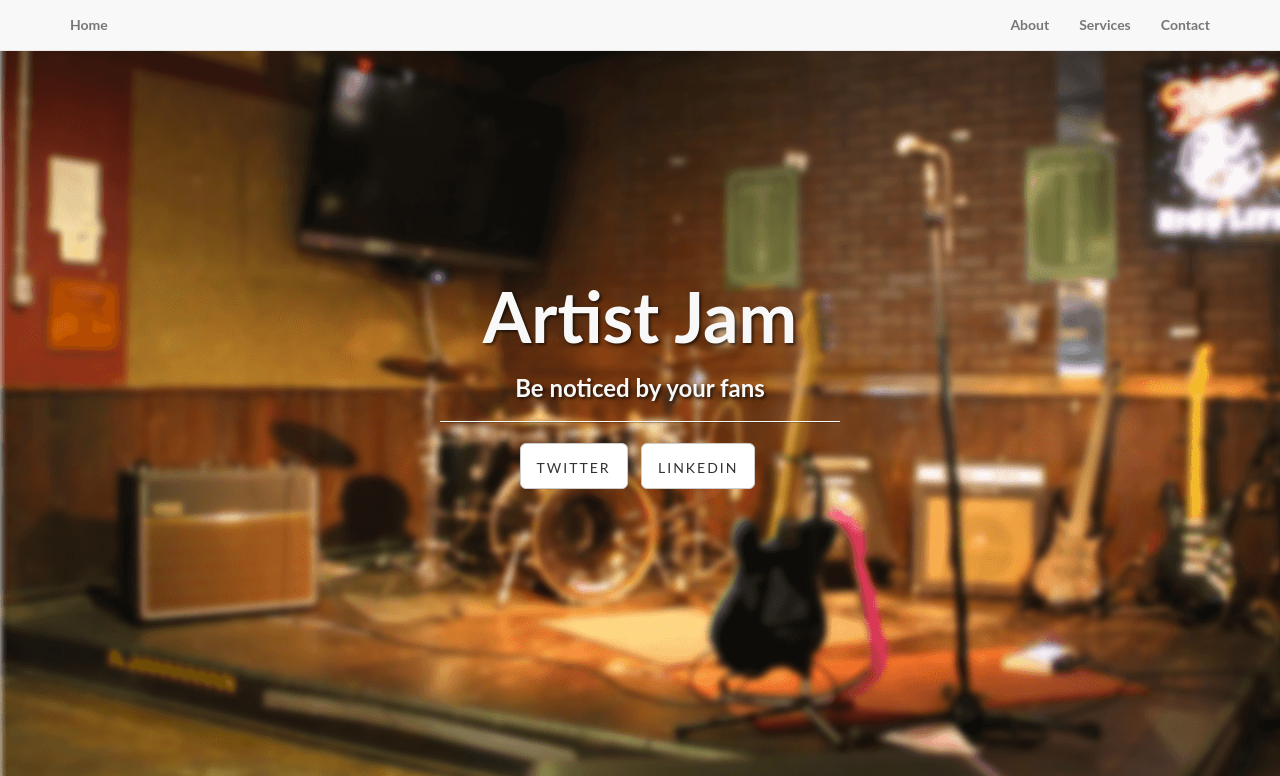
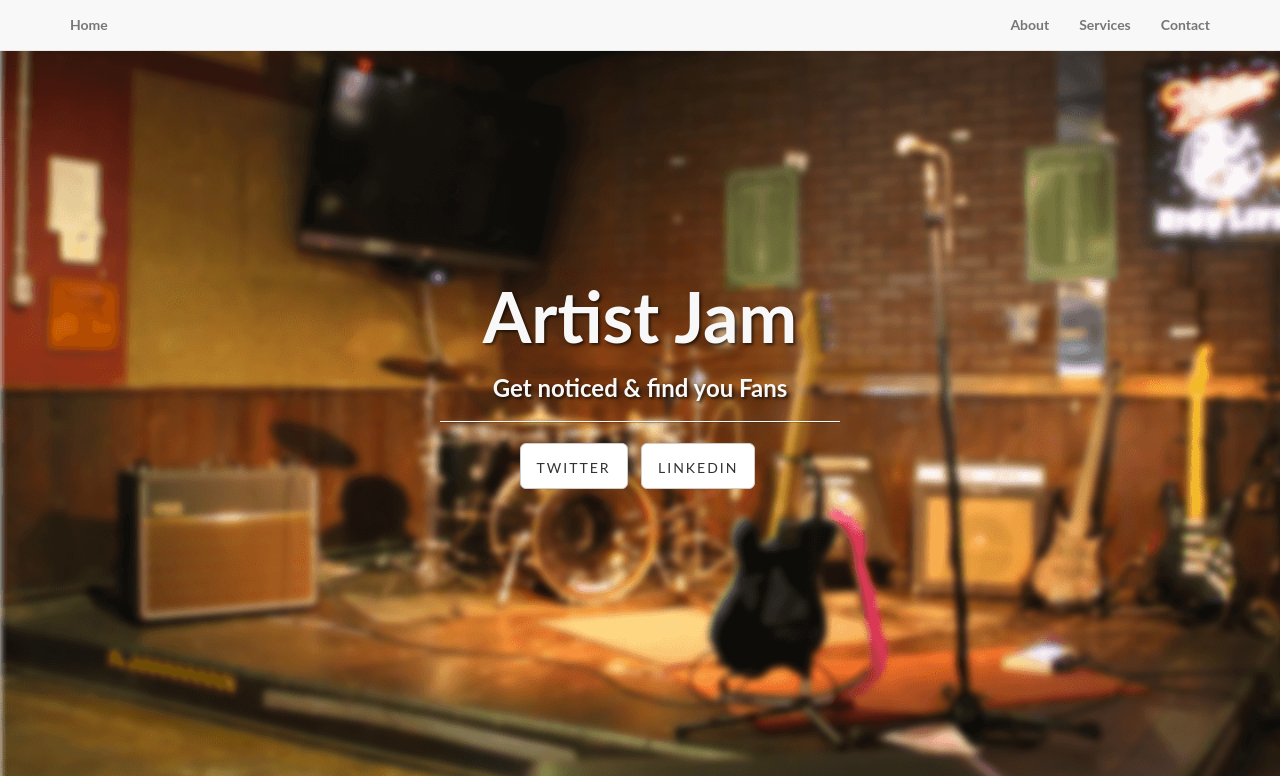
Before and after one commit to andreinechaev/ArtistJamServer, a Flask app: page / in a window 1280 px wide. Shown: the top 776 px of the page. Run offline with Flask 2, Linux system fonts and the light colour scheme; data that the repository does not hold is empty; parts of the project's set-up code (start-up, migrations or seed data) failed here and were passed over; some libraries are stand-ins or nearby versions.

Commit message:
lication addition

```diff
--- a/app/main/main_controller.py
+++ b/app/main/main_controller.py
@@ -231,7 +231,7 @@ def map_locations():
         except Exception:
             avatar = 'None'
         events_dic['events'].append({
-            'author': e.user.username,
+            'username': e.user.username,
             'title': e.name,
             'avatar': avatar,
             'description': e.description,
--- a/app/templates/index.html
+++ b/app/templates/index.html
@@ -45,7 +45,7 @@
                 <div class="col-lg-12">
                     <div class="intro-message">
                         <h1>Artist Jam</h1>
-                        <h3>Be noticed by your fans </h3>
+                        <h3>Get noticed & find you Fans </h3>
                         <hr class="intro-divider">
                         <ul class="list-inline intro-social-buttons">
                             <li>
@@ -97,13 +97,11 @@
             </div>
         <!-- /.container -->
 
-        </div>
         {% endif %}
     {% endfor %}
     </ul>
 	<a name="services"></a>
 
-    </div>
     <!-- /.content-section-a -->
 {##}
 {#    <div class="content-section-b">#}
```
